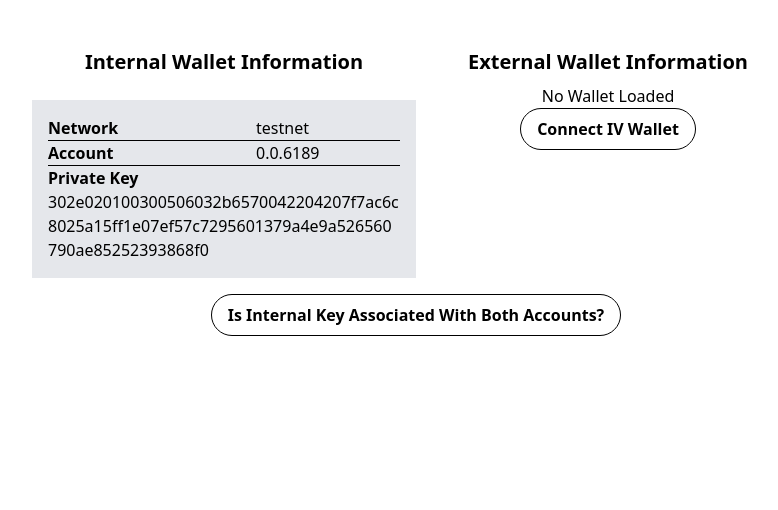
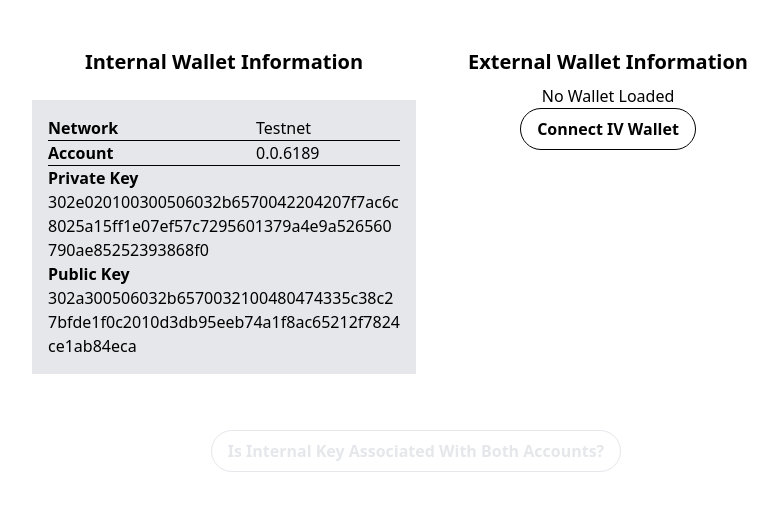
Before and after one commit to cacampbell/iv-wallet-integration-demo, a React (Vite) app: page / in a window 1280 px wide. Shown: the top 510 px of the page, without its empty margins (224-1002 px from the left). Built offline with nearby package versions, Linux system fonts and the light colour scheme.

Commit message:
wip: connected internal and external wallet, verify key belongs to both

```diff
--- a/src/App.tsx
+++ b/src/App.tsx
@@ -6,7 +6,8 @@ export interface Wallet {
   networkName: string;
   accountId: string;
   privateKey?: string;
-  signer?: Function;
+  publicKey?: string;
+  signer?: (message: Uint8Array) => Promise<Uint8Array>;
 }
 
 export const UserWalletContext = React.createContext({} as Wallet)
@@ -17,9 +18,10 @@ const App = () => {
       <Switch>
         <Route exact path='/'>
           <UserWalletContext.Provider value={{
-            networkName: "testnet",
+            networkName: "Testnet",
             accountId: "0.0.6189",
-            privateKey: "302e020100300506032b6570042204207f7ac6c8025a15ff1e07ef57c7295601379a4e9a526560790ae85252393868f0"
+            privateKey: "302e020100300506032b6570042204207f7ac6c8025a15ff1e07ef57c7295601379a4e9a526560790ae85252393868f0",
+            publicKey: "302a300506032b6570032100480474335c38c27bfde1f0c2010d3db95eeb74a1f8ac65212f7824ce1ab84eca"
           }}>
             <Exchange/>
           </UserWalletContext.Provider>
--- a/src/components/Base/Button.tsx
+++ b/src/components/Base/Button.tsx
@@ -3,16 +3,39 @@ import React from "react";
 interface Props {
   children?: React.ReactNode;
   onClick: () => void;
+  disabled: boolean;
 }
 
 const Button: React.FC<Props> = ({
   children,
   onClick,
+  disabled
 }: Props) => {
+  const classes = [
+      "inline-flex",
+      "items-center",
+      "bg-transparent",
+      "px-4",
+      "py-2",
+      "font-semibold",
+      "rounded-full",
+      "border",
+      "border-black"
+  ];
+
+  const appliedClasses = () => {
+    if (disabled) {
+      classes.push("text-gray-200 border-gray-200");
+    }
+
+    return classes;
+  }
+
   return (
     <button
       onClick={onClick}
-      className={`inline-flex items-center justify-center bg-transparent border border-black px-4 py-2 font-semibold rounded-full hover:bg-opacity-90`}
+      className={appliedClasses().join(" ")}
+      disabled={disabled}
     >
       {children}
     </button>
--- a/src/pages/Exchange.tsx
+++ b/src/pages/Exchange.tsx
@@ -1,29 +1,126 @@
 import React, { useContext, useState } from "react";
-// import { Client } from "@hashgraph/sdk";
+import type { Client } from "@hashgraph/sdk";
 
 import Button from "../components/Base/Button";
 // import Input from "../components/Base/Input";
-// import Loading from "../components/Base/Loading";
 
 import { UserWalletContext, Wallet } from "../App";
 
-function handleVerifyKeys(): void {
-  console.log("Verify");
+// Hedera Services
+async function constructClient(wallet: Wallet): Promise<Client | null> {
+  const { Client } = await import("@hashgraph/sdk");
+  let client: Client | null = null;
+
+  switch (wallet.networkName) {
+    case "Testnet":
+      client = Client.forTestnet();
+      break;
+    case "Mainnet":
+      client = Client.forMainnet();
+      break;
+    case "Previewnet":
+      client = Client.forPreviewnet();
+      break;
+  }
+
+  if (client != null) {
+    if (wallet.privateKey != null) {
+      client.setOperator(wallet.accountId, wallet.privateKey);
+    } else if (wallet.signer != null && wallet.publicKey != null) {
+      client.setOperatorWith(wallet.accountId, wallet.publicKey, wallet.signer);
+    } else {
+      return null;
+    }
+  }
+
+  return client;
 }
 
+async function testWallet(wallet: Wallet): Promise<boolean | undefined> {
+  const client = await constructClient(wallet);
+
+  if (client != null) {
+    const { TransferTransaction, Hbar, Status } = await import("@hashgraph/sdk");
+
+    try {
+      const loginTx = new TransferTransaction()
+        .setMaxTransactionFee(Hbar.fromTinybars(1))
+        .addHbarTransfer(wallet.accountId, 0);
+      await (await (loginTx.execute(client))).getReceipt(client);
+    } catch (error) {
+      if (error.name === "StatusError") {
+        if (error.message != null) {
+          if (
+            error.message.includes(Status.InsufficientTxFee.toString()) ||
+            error.message.includes(Status.InsufficientPayerBalance.toString())
+          ) {
+            // If the transaction fails with Insufficient Tx Fee, this means
+            // that the account ID verification succeeded before this point
+            // Same for Insufficient Payer Balance
+            return true;
+          }
+        }
+      }
+
+      throw error;
+    }
+  } else {
+    throw new Error("Could not construct Hedera Client");
+  }
+}
+
+// Component Definition
 const Exchange: React.FC = () => {
   // Context
   const userWallet = useContext(UserWalletContext);
 
   // State
   const [externalWallet, setExternalWallet] = useState({} as Wallet);
+  const [error, setError] = useState(null as string | null);
+  const [keysAssociated, setKeysAssociated] = useState(null as boolean | null);
 
   // Handlers
-  function handleConnect(): void {
+  async function handleConnect(): Promise<void> {
+    setError(null);
     // @ts-ignore
     if (window.wallet != null && userWallet.networkName != null) {
-      // @ts-ignore
-      setExternalWallet(window.wallet);
+      try {
+        // @ts-ignore
+        const wallet = window.wallet;
+        const account = await wallet.login(userWallet.networkName);
+        const externalWallet = {
+          networkName: userWallet.networkName,
+          accountId: account.id,
+          publicKey: account.publicKey,
+          signer: wallet.getTransactionSigner()
+        }
+        setExternalWallet(externalWallet);
+      } catch (error) {
+        setError(error.message);
+      }
+    }
+  }
+
+  async function handleVerifyKeys(): Promise<void> {
+    setError(null);
+    setKeysAssociated(null);
+
+    // Internal Key, External Account
+    const crossWallet = {
+      networkName: userWallet.networkName,
+      accountId: externalWallet.accountId,
+      privateKey: userWallet.privateKey
+    };
+
+    if (userWallet.accountId != null && externalWallet.accountId != null) {
+      try {
+        await testWallet(userWallet);
+        await testWallet(crossWallet);
+        setKeysAssociated(true);
+      } catch (error) {
+        setError(error.message);
+        setKeysAssociated(false);
+      }
     }
   }
 
@@ -39,11 +136,29 @@ const Exchange: React.FC = () => {
       return null;
     }
 
+    const publicKey = () => {
+      if (wallet.publicKey != null) {
+        return (<div className="flex flex-col w-full">
+          <span className="font-semibold w-52">Public Key</span>{wallet.publicKey}
+        </div>);
+      }
+
+      return null;
+    }
+
+    const signer = () => {
+      if (wallet.signer != null) {
+        return (<div className="flex flex-col w-full italic font-semibold">External Signer</div>);
+      }
+    }
+
     return (
       <div className="flex flex-col items-start w-full h-full p-4 m-4 break-all bg-gray-200 justify-items-center">
         <div className="flex w-full border border-t-0 border-l-0 border-r-0 border-black"><span className="font-semibold w-52">Network</span>{wallet.networkName}</div>
         <div className="flex w-full border border-t-0 border-l-0 border-r-0 border-black"><span className="font-semibold w-52">Account</span>{wallet.accountId}</div>
         { privateKey() }
+        { signer() }
+        { publicKey() }
       </div>
     );
   }
@@ -92,17 +207,57 @@ const Exchange: React.FC = () => {
     );
   }
 
+  const errorDisplay = () => {
+    if (error != null) {
+      return (<div className="p-4 text-2xl font-bold text-red-200">{error}</div>);
+    }
+
+    return null;
+  }
+
+  const keysAssociatedDisplay = () => {
+    if (keysAssociated != null) {
+      if (keysAssociated) return (<div className="font-semibold text-green-400">😃 Yup</div>);
+      return (<div className="font-semibold text-red-400">😅 Nope</div>)
+    }
+
+    return null;
+  }
+
+  const transferForm = () => {
+    if (keysAssociated) {
+      return (
+        "Yolo" // TODO: AssetInput, fetch Asset balances, AssetSelect
+      );
+    }
+
+    return null;
+  }
+
   // View
   return (
     <div className="flex flex-col items-center w-full p-10 justify-items-center">
-      <div className="flex items-start justify-items-center">
+      { errorDisplay() }
+
+      <div className="flex items-start justify-center w-full">
         {internalWalletDisplay()}
+
         {externalWalletDisplay()}
       </div>
 
-      <Button onClick={handleVerifyKeys}>
-        Is Internal Key Associated With Both Accounts?
-      </Button>
+      <div className="flex flex-col items-center justify-center w-full m-10">
+        <Button
+          onClick={handleVerifyKeys}
+          disabled={userWallet.accountId == null || externalWallet.accountId == null}
+        >
+          Is Internal Key Associated With Both Accounts?
+        </Button>
+        { keysAssociatedDisplay() }
+      </div>
+
+      <div className="flex items-center justify-items-center">
+        { transferForm() }
+      </div>
     </div>
   );
 }
```
